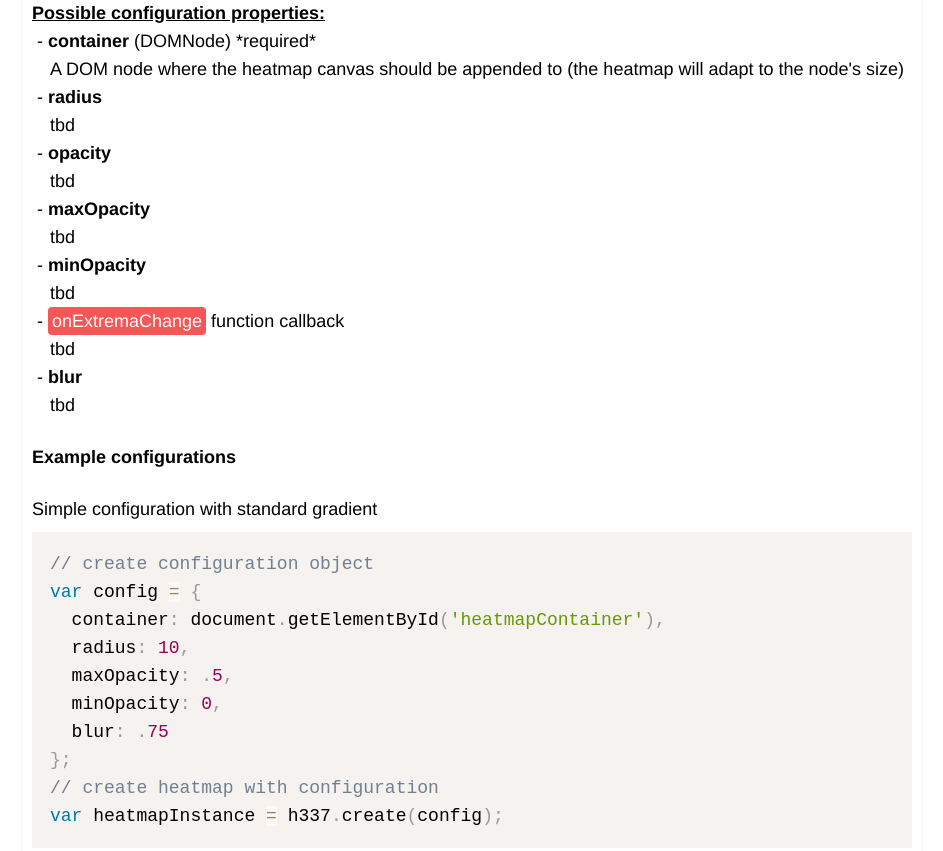
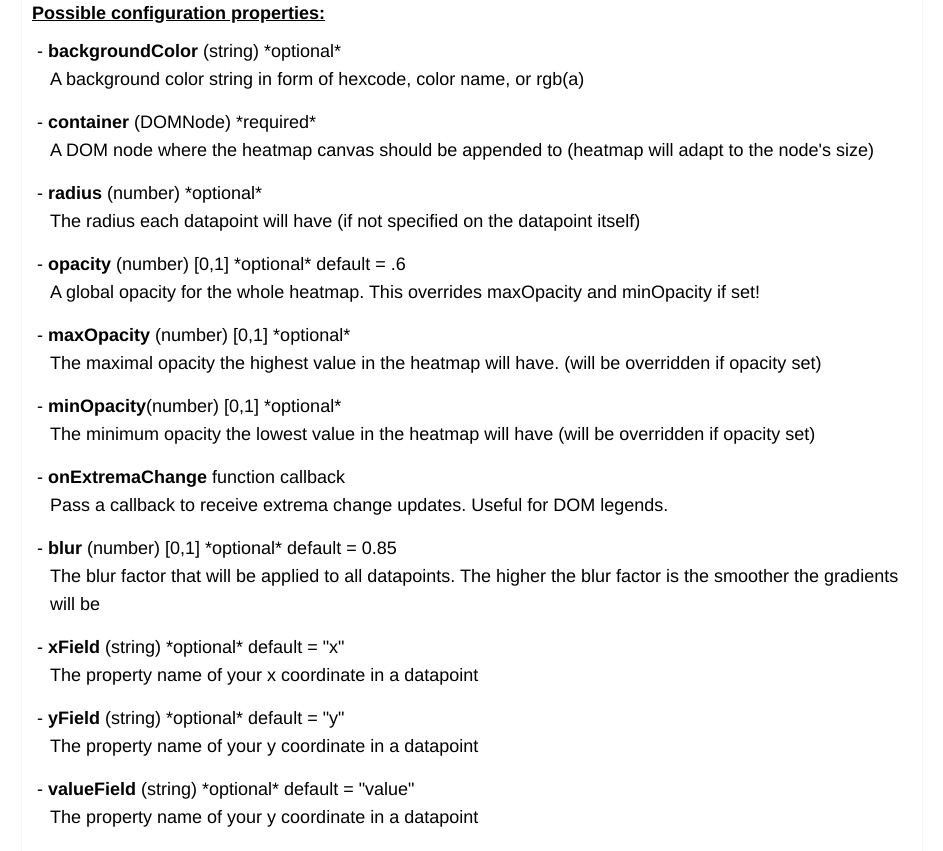
Before and after one commit to pa7/heatmap.js, a website: page docs/index.html in a window 1280 px wide. Shown: the part 1199-2050 px from the top of the page, without its empty margins (168-1111 px from the left). Drawn offline with Linux system fonts and the light colour scheme.

Commit message:
Add docs for configuration options

```diff
--- a/docs/assets/css/docs.css
+++ b/docs/assets/css/docs.css
@@ -85,12 +85,13 @@ section { margin-bottom:60px; }
   width: 75%;
   margin: auto;
   margin-top: 30px;
-  background: rgb(236, 236, 236);
+  background: rgba(0,0,0,.06);
+  box-shadow: 0 0 2px black;
   padding-left:20px;
   padding-right:20px;
   margin-bottom:50px;
 }
-#message h3 { padding:20px; font-weight:normal; cursor:pointer;}
+#message h3 { padding:20px; padding-left:0; font-weight:normal; cursor:pointer;}
 #msg-content {
   height:230px; padding-top:0; padding-bottom:0; opacity:1;
 }
@@ -121,3 +122,4 @@ margin-top: 15px;
 #btn-confirm:hover {
   background: #f65656;
 }
+.description ul li { margin-bottom:15px; margin-top:10px; }
--- a/docs/index.html
+++ b/docs/index.html
@@ -52,15 +52,20 @@
             <h3 id="h337-create">h337.create(configObject)</h3>
             <div class="description">
               Returns a <strong>heatmapInstance</strong>.<br /><br />
-              Use h337.create to create heatmap instances. A Heatmap can be customized with the configObject. <br />The configObject is required. <br /><br/><strong><u>Possible configuration properties:</u></strong><br />
+              Use h337.create to create heatmap instances. A Heatmap can be customized with the configObject. <br />The configObject parameter is required. <br /><br/><strong><u>Possible configuration properties:</u></strong><br />
               <ul>
-                <li><strong>container</strong> (DOMNode) *required* <br /> A DOM node where the heatmap canvas should be appended to (the heatmap will adapt to the node's size)</li>
-                <li><strong>radius</strong><br />tbd</li>
-                <li><strong>opacity</strong><br />tbd</li>
-                <li><strong>maxOpacity</strong><br />tbd</li>
-                <li><strong>minOpacity</strong><br />tbd</li>
-                <li><strong class="hot-doc highlight">onExtremaChange</strong> function callback<br />tbd</li>
-                <li><strong>blur</strong><br />tbd</li>
+                <li><strong>backgroundColor</strong> (string) *optional*<br />
+                 A background color string in form of hexcode, color name, or rgb(a)</li>
+                <li><strong>container</strong> (DOMNode) *required* <br /> A DOM node where the heatmap canvas should be appended to (heatmap will adapt to the node's size)</li>
+                <li><strong>radius</strong> (number) *optional*<br />The radius each datapoint will have (if not specified on the datapoint itself)</li>
+                <li><strong>opacity</strong> (number) [0,1] *optional* default = .6<br />A global opacity for the whole heatmap. This overrides maxOpacity and minOpacity if set!</li>
+                <li><strong>maxOpacity</strong> (number) [0,1] *optional*<br />The maximal opacity the highest value in the heatmap will have. (will be overridden if opacity set)</li>
+                <li><strong>minOpacity</strong>(number) [0,1] *optional*<br />The minimum opacity the lowest value in the heatmap will have (will be overridden if opacity set)</li>
+                <li><strong>onExtremaChange</strong> function callback<br />Pass a callback to receive extrema change updates. Useful for DOM legends.</li>
+                <li><strong>blur</strong> (number) [0,1] *optional* default = 0.85<br />The blur factor that will be applied to all datapoints. The higher the blur factor is the smoother the gradients will be</li>
+                <li><strong>xField</strong> (string) *optional* default = "x"<br />The property name of your x coordinate in a datapoint</li>
+                <li><strong>yField</strong> (string) *optional* default = "y"<br />The property name of your y coordinate in a datapoint</li>
+                <li><strong>valueField</strong> (string) *optional* default = "value"<br />The property name of your y coordinate in a datapoint</li>
               </ul>
               <h4>Example configurations</h4>
               Simple configuration with standard gradient
```
